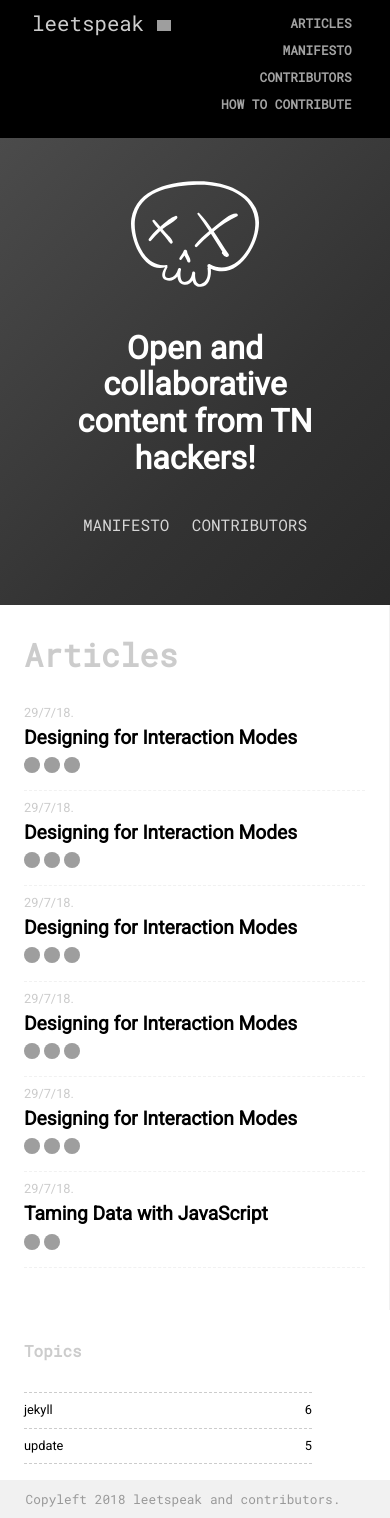
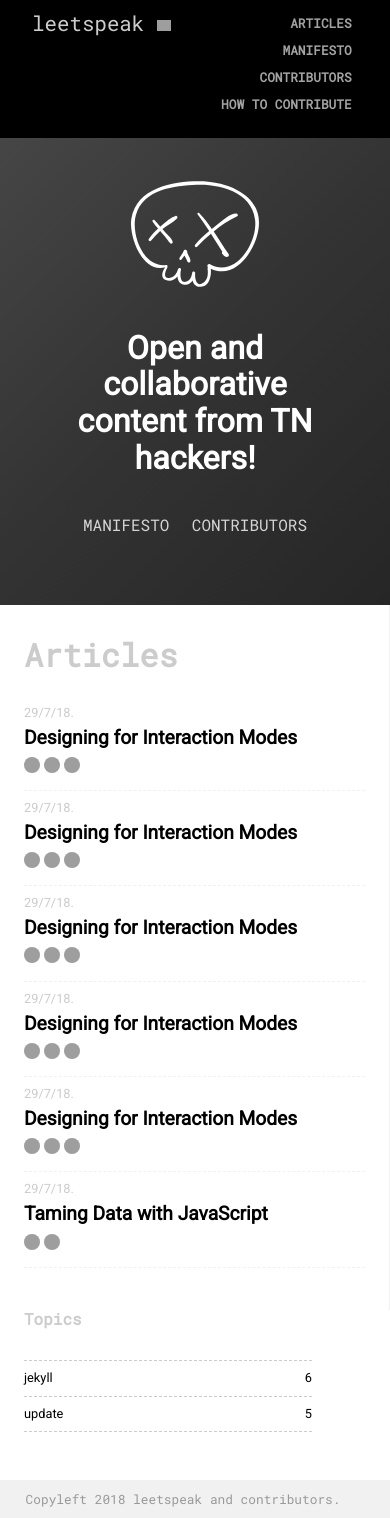
Before and after one commit to leetspeek/leetspeek, a Jekyll site: the page built from index.md, in a window 390 px wide. Built offline with Jekyll 4.4.1, drawn with Linux system fonts in a browser that asks for light colours; some web fonts are replaced; grey boxes are pictures that could not be loaded.

Commit message:
fixing padding

```diff
--- a/_layouts/default.html
+++ b/_layouts/default.html
@@ -5,7 +5,7 @@
     <meta charset="utf-8">
 
     <meta http-equiv="x-ua-compatible" content="ie=edge">
-    <title></title>
+    <title>Leetspeak - {{page.title}}</title>
     <meta name="description" content="">
     <meta name="viewport" content="width=device-width, initial-scale=1">
 
--- a/_layouts/home.html
+++ b/_layouts/home.html
@@ -21,7 +21,7 @@ layout: default
           <div class="meta">
             {% for a in post.authors %}
             <div class="placeholder">
-              <a class="avatar" href="https://github.com/{{a}}"  target="_blank"><img src="https://github.com/{{a}}.png" alt="{{a}}" /></a></div>
+              <a class="avatar" title="{{a}}" href="https://github.com/{{a}}"  target="_blank"><img src="https://github.com/{{a}}.png" alt="{{a}}" /></a></div>
             {% endfor %}
           </div>
         </div>
--- a/_sass/hero.scss
+++ b/_sass/hero.scss
@@ -44,9 +44,9 @@
 
   background: linear-gradient(-45deg, #111, #333, #666, #999);
   background-size: 400% 400%;
-  -webkit-animation: Gradient 15s ease infinite;
-  -moz-animation: Gradient 15s ease infinite;
-  animation: Gradient 15s ease infinite;
+  -webkit-animation: Gradient 10s ease infinite;
+  -moz-animation: Gradient 10s ease infinite;
+  animation: Gradient 10s ease infinite;
 
 
   //border-bottom: 1px solid #f1f1f1;
@@ -61,6 +61,7 @@
     height: 128px;
     background-image: url('/assets/skull.svg');
     background-position: center center;
+    background-repeat: no-repeat;
     margin: 0 auto;
     margin-bottom: 2em;
   }
--- a/_sass/posts.scss
+++ b/_sass/posts.scss
@@ -80,6 +80,9 @@
     }
 
     .topics {
+      padding-top: 0em;
+      padding-bottom: 2em;
+
       ul {
         margin-right: 0;
       }
```
